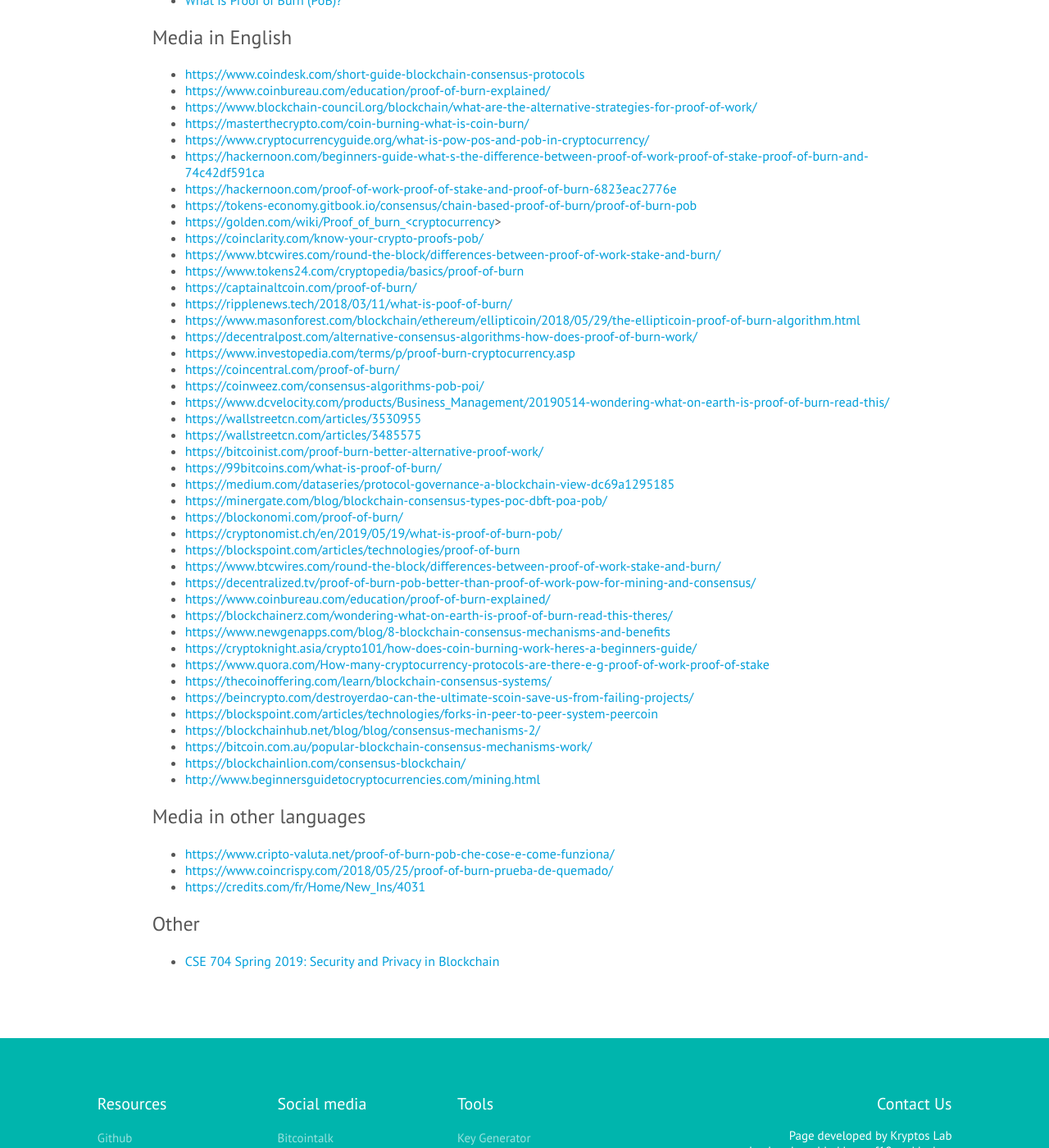
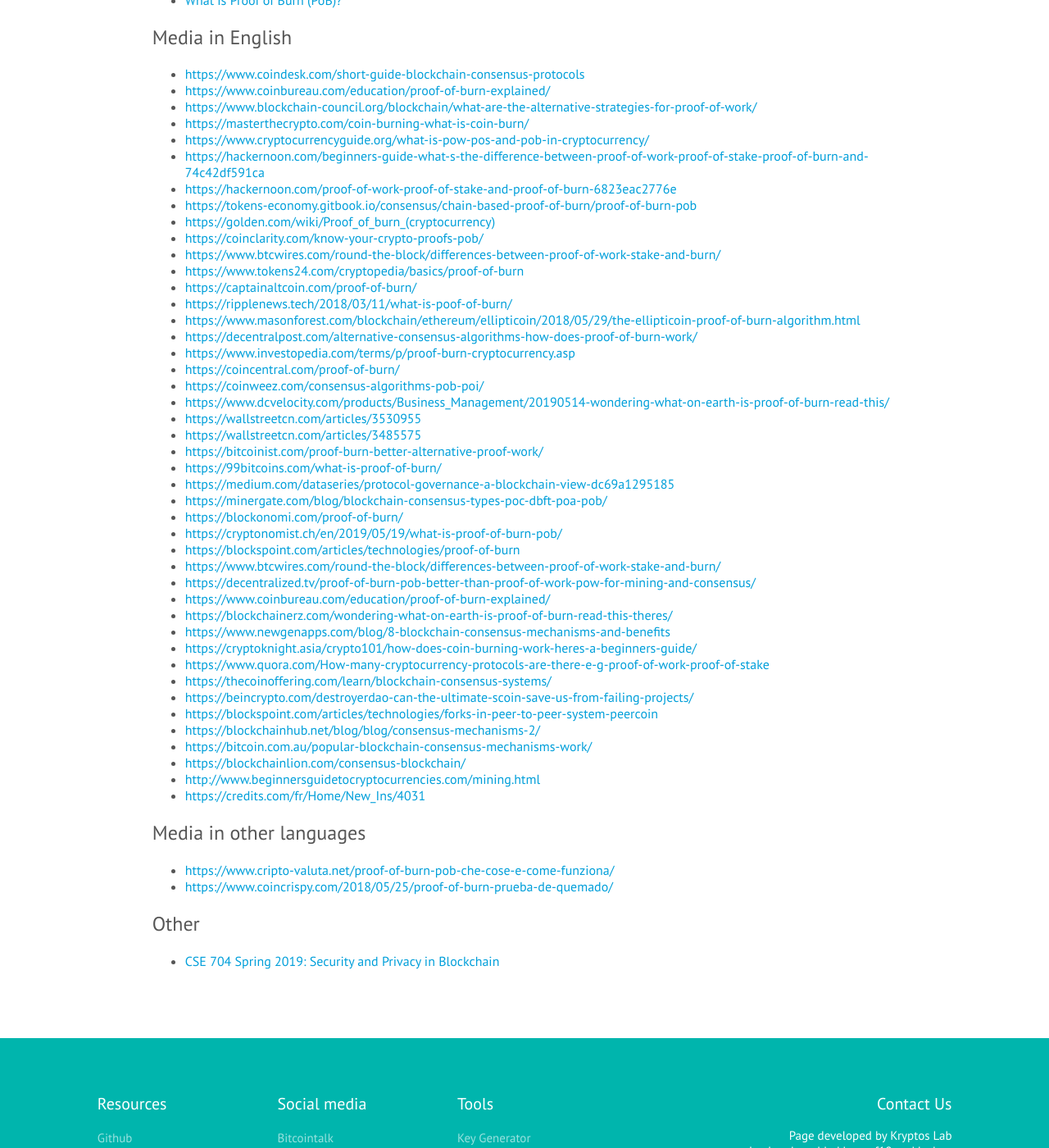
Before and after one commit to slimcoin-project/slimcoin-project.github.io, a Jekyll site: the page built from content/en/slimcoin-mentions.md, in a window 1280 px wide and 1400 px high, scrolled down 879 px. Shown: the whole window at 82% size. Built offline with Jekyll 4.4.1, drawn with Linux system fonts in a browser that asks for light colours; some web fonts are replaced.

Commit message:
corrections

```diff
--- a/content/en/slimcoin-mentions.md
+++ b/content/en/slimcoin-mentions.md
@@ -46,7 +46,7 @@ Slimcoin and its underlying algorithm, Proof of Burn, were mentioned several tim
 * <https://hackernoon.com/beginners-guide-what-s-the-difference-between-proof-of-work-proof-of-stake-proof-of-burn-and-74c42df591ca>
 * <https://hackernoon.com/proof-of-work-proof-of-stake-and-proof-of-burn-6823eac2776e>
 * <https://tokens-economy.gitbook.io/consensus/chain-based-proof-of-burn/proof-of-burn-pob>
-* <https://golden.com/wiki/Proof_of_burn_<cryptocurrency>>
+* <https://golden.com/wiki/Proof_of_burn_(cryptocurrency)>
 * <https://coinclarity.com/know-your-crypto-proofs-pob/>
 * <https://www.btcwires.com/round-the-block/differences-between-proof-of-work-stake-and-burn/>
 * <https://www.tokens24.com/cryptopedia/basics/proof-of-burn>
@@ -81,12 +81,12 @@ Slimcoin and its underlying algorithm, Proof of Burn, were mentioned several tim
 * <https://bitcoin.com.au/popular-blockchain-consensus-mechanisms-work/>
 * <https://blockchainlion.com/consensus-blockchain/>
 * <http://www.beginnersguidetocryptocurrencies.com/mining.html>
+* <https://credits.com/fr/Home/New_Ins/4031>
 
 # Media in other languages
 
 * <https://www.cripto-valuta.net/proof-of-burn-pob-che-cose-e-come-funziona/>
 * <https://www.coincrispy.com/2018/05/25/proof-of-burn-prueba-de-quemado/>
-* <https://credits.com/fr/Home/New_Ins/4031>
 
 # Other
 
```
